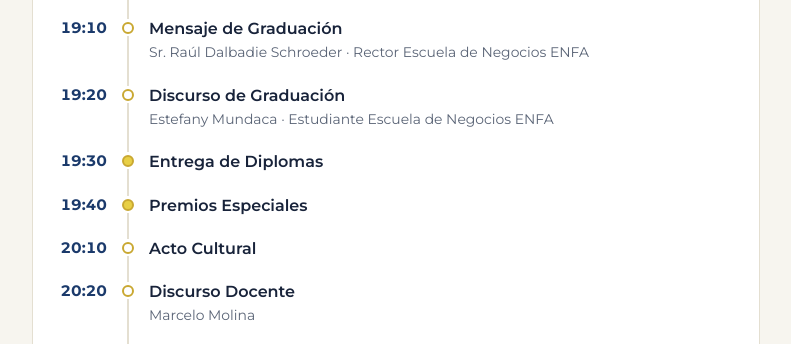
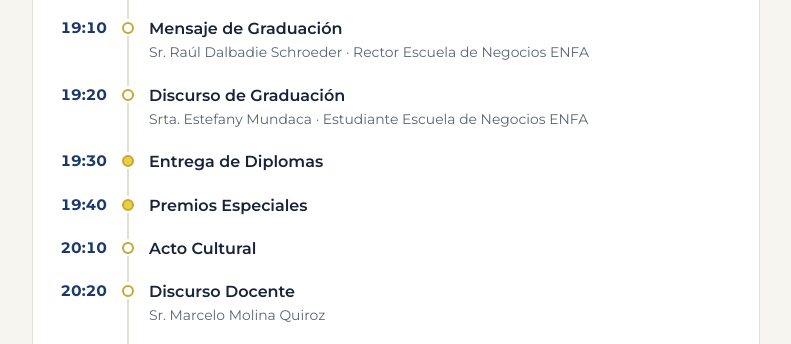
Before and after one commit to rdalbadie-bit/titulacion-enfa, a plain HTML site: page index.html in a window 1280 px wide. Shown: the part 939-1283 px from the top of the page, without its empty margins (244-1035 px from the left). Drawn offline with nearby package versions, Linux system fonts and the light colour scheme.

Commit message:
Tratamiento y apellido de oradores
Sr. Marcelo Molina Quiroz y Srta. Estefany Mundaca, en Oradores y en el
programa.

Co-Authored-By: Claude Opus 5.5 <noreply@anthropic.com>

```diff
--- a/index.html
+++ b/index.html
@@ -390,11 +390,11 @@ const CONFIG = {
     { hora:'18:30', titulo:'Recepción de invitados y titulados' },
     { hora:'19:00', titulo:'Himno de Chile' },
     { hora:'19:10', titulo:'Mensaje de Graduación', detalle:'Sr. Raúl Dalbadie Schroeder · Rector Escuela de Negocios ENFA' },
-    { hora:'19:20', titulo:'Discurso de Graduación', detalle:'Estefany Mundaca · Estudiante Escuela de Negocios ENFA' },
+    { hora:'19:20', titulo:'Discurso de Graduación', detalle:'Srta. Estefany Mundaca · Estudiante Escuela de Negocios ENFA' },
     { hora:'19:30', titulo:'Entrega de Diplomas', tipo:'diplomas' },
     { hora:'19:40', titulo:'Premios Especiales', tipo:'diplomas' },
     { hora:'20:10', titulo:'Acto Cultural' },
-    { hora:'20:20', titulo:'Discurso Docente', detalle:'Marcelo Molina' },
+    { hora:'20:20', titulo:'Discurso Docente', detalle:'Sr. Marcelo Molina Quiroz' },
     { hora:'20:40', titulo:'Palabras para los colegas Visitadores Médicos', detalle:'Sra. Verónica Sandoval Chocano · Directora Académica y Vinculación, Escuela de Negocios ENFA' },
     { hora:'20:50', titulo:'Despedida', tipo:'cierre' }
   ],
@@ -427,8 +427,8 @@ const CONFIG = {
   oradores: [
     { cargo:'Rector · Escuela de Negocios ENFA', nombre:'Sr. Raúl Dalbadie Schroeder' },
     { cargo:'Directora Académica y Vinculación', nombre:'Sra. Verónica Sandoval Chocano' },
-    { cargo:'Discurso docente', nombre:'Marcelo Molina' },
-    { cargo:'Discurso de graduación · Estudiante', nombre:'Estefany Mundaca' }
+    { cargo:'Discurso docente', nombre:'Sr. Marcelo Molina Quiroz' },
+    { cargo:'Discurso de graduación · Estudiante', nombre:'Srta. Estefany Mundaca' }
   ],
 
   sobre: [
```
